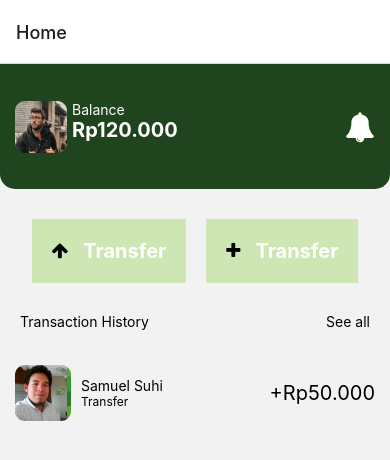
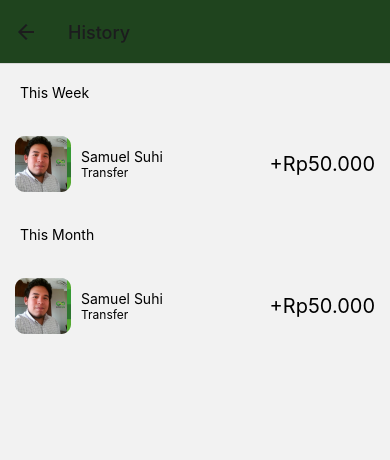
Before and after one commit to refaldy04/reactNative-Sicuro, a React Native app: screen /History in a window 390 px wide. Shown: the top 460 px of the page. Built offline with nearby package versions, Linux system fonts and the light colour scheme.

Commit message:
History screen slicing and navigation

```diff
--- a/App.js
+++ b/App.js
@@ -10,6 +10,8 @@ import ForgotPassword from './src/screens/ForgotPassword';
 import ResetPassword from './src/screens/ResetPassword';
 import Home from './src/screens/Home';
 import Details from './src/screens/Details';
+import History from './src/screens/History';
+import {PRIMARY_COLOR} from './src/styles/constant';
 
 const Stack = createNativeStackNavigator();
 
@@ -18,6 +20,15 @@ const App = () => {
     <NavigationContainer>
       <Stack.Navigator>
         <Stack.Screen name="Home" component={Home} />
+        <Stack.Screen
+          options={{
+            headerStyle: {
+              backgroundColor: PRIMARY_COLOR,
+            },
+          }}
+          name="History"
+          component={History}
+        />
         <Stack.Screen name="Details" component={Details} />
         <Stack.Screen
           options={{headerShown: false}}
--- /dev/null
+++ b/src/screens/History.js
@@ -0,0 +1,58 @@
+import {View, Text, Image, StyleSheet, TouchableOpacity} from 'react-native';
+import React from 'react';
+import Icon from 'react-native-vector-icons/FontAwesome';
+import {PRIMARY_COLOR, SECONDARY_COLOR} from '../styles/constant';
+import Transaction from '../components/Transaction';
+
+const Details = () => {
+  return (
+    <View>
+      <View style={styleLocal.buttonWrapper}>
+        <Text>This Week</Text>
+      </View>
+      <Transaction />
+      <View style={styleLocal.transaction}>
+        <Text>This Month</Text>
+      </View>
+      <Transaction />
+    </View>
+  );
+};
+
+const styleLocal = StyleSheet.create({
+  headerWrapper: {
+    backgroundColor: PRIMARY_COLOR,
+    flexDirection: 'row',
+    justifyContent: 'space-between',
+    alignItems: 'center',
+    paddingHorizontal: 15,
+    paddingVertical: 15,
+    borderBottomLeftRadius: 15,
+    borderBottomRightRadius: 15,
+    minHeight: 125,
+  },
+  detailsWrapper: {
+    flexDirection: 'row',
+  },
+  textWhite: {color: '#fff'},
+  balance: {
+    marginLeft: 5,
+  },
+  money: {
+    fontSize: 20,
+    fontWeight: 'bold',
+    color: '#fff',
+  },
+  buttonWrapper: {
+    paddingLeft: 20,
+    paddingTop: 20,
+  },
+  diagram: {minHeight: 300},
+  transaction: {
+    flexDirection: 'row',
+    justifyContent: 'space-between',
+    paddingHorizontal: 20,
+  },
+});
+
+export default Details;
--- a/src/screens/Home.js
+++ b/src/screens/Home.js
@@ -29,7 +29,12 @@ const Home = ({navigation}) => {
       </View>
       <View style={styleLocal.transaction}>
         <Text>Transaction History</Text>
-        <Text>See all</Text>
+        <TouchableOpacity
+          onPress={() => {
+            navigation.navigate('History');
+          }}>
+          <Text>See all</Text>
+        </TouchableOpacity>
       </View>
       <TouchableOpacity
         style={styleLocal.transactionWrapper}
```
